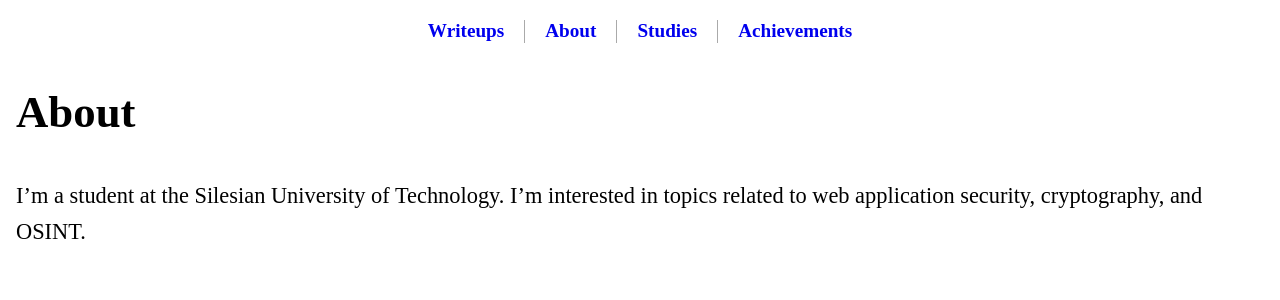
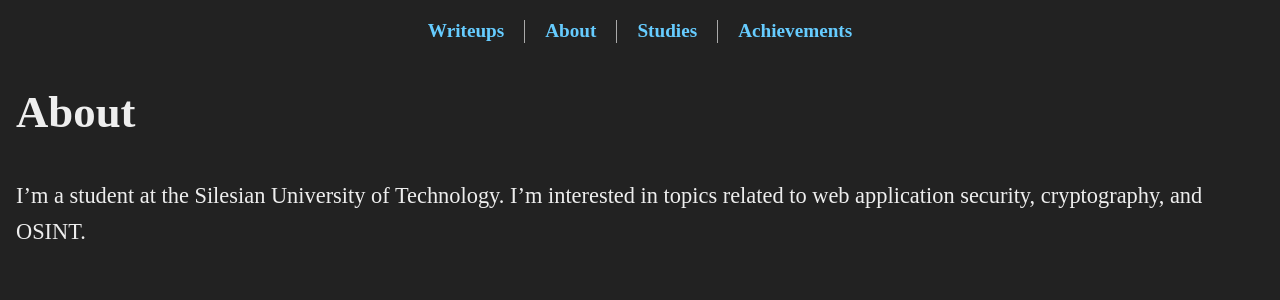
Before and after one commit to mrb3d1/mrb3d1.github.io, a Jekyll site: the page built from index.md, in a window 1280 px wide. Shown: the top 300 px of the page. Built offline with Jekyll 4.4.1, drawn with Linux system fonts in a browser that asks for light colours.

Commit message:
Update style.css

```diff
--- a/assets/style.css
+++ b/assets/style.css
@@ -24,8 +24,18 @@
 }
 
 body {
+  background-color: #222;
+  color: #eee;
   font-size: clamp(1rem, 2vw, 1.4rem);
   line-height: 1.6;
   padding: 1rem;
   margin: 0;
 }
+
+a {
+  color: #66ccff;
+}
+
+a:hover {
+  color: #99ddff;
+}
```
